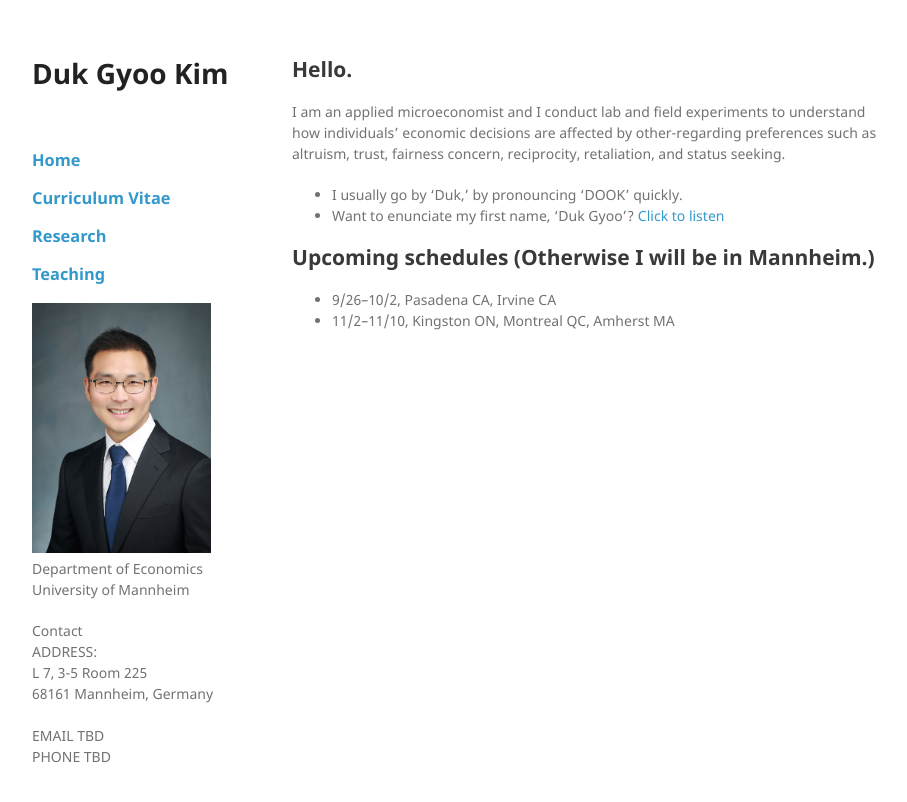
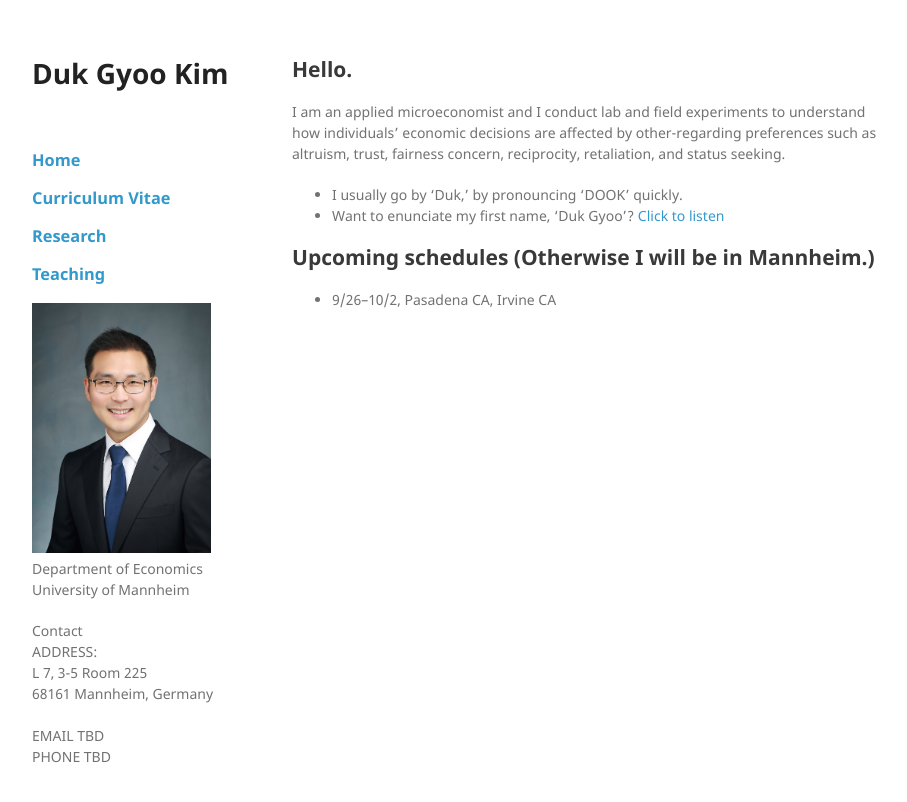
Before and after one commit to kimdukgyoo/kimdukgyoo.github.io, a Jekyll site: the page built from index.md, in a window 1280 px wide. Shown: the top 802 px of the page, without its empty margins (178-1085 px from the left). Built offline with Jekyll 4.4.1, drawn with Linux system fonts in a browser that asks for light colours; our own code applies the rules of GitHub Pages for plain Markdown files.

Commit message:
Update index.md

```diff
--- a/index.md
+++ b/index.md
@@ -7,7 +7,6 @@ I am an applied microeconomist and I conduct lab and field experiments to unders
 
 ## Upcoming schedules (Otherwise I will be in Mannheim.)
 - 9/26--10/2, Pasadena CA, Irvine CA
-- 11/2--11/10, Kingston ON, Montreal QC, Amherst MA
 
 <!--
 Text can be **bold**, _italic_, or ~~strikethrough~~.
```
